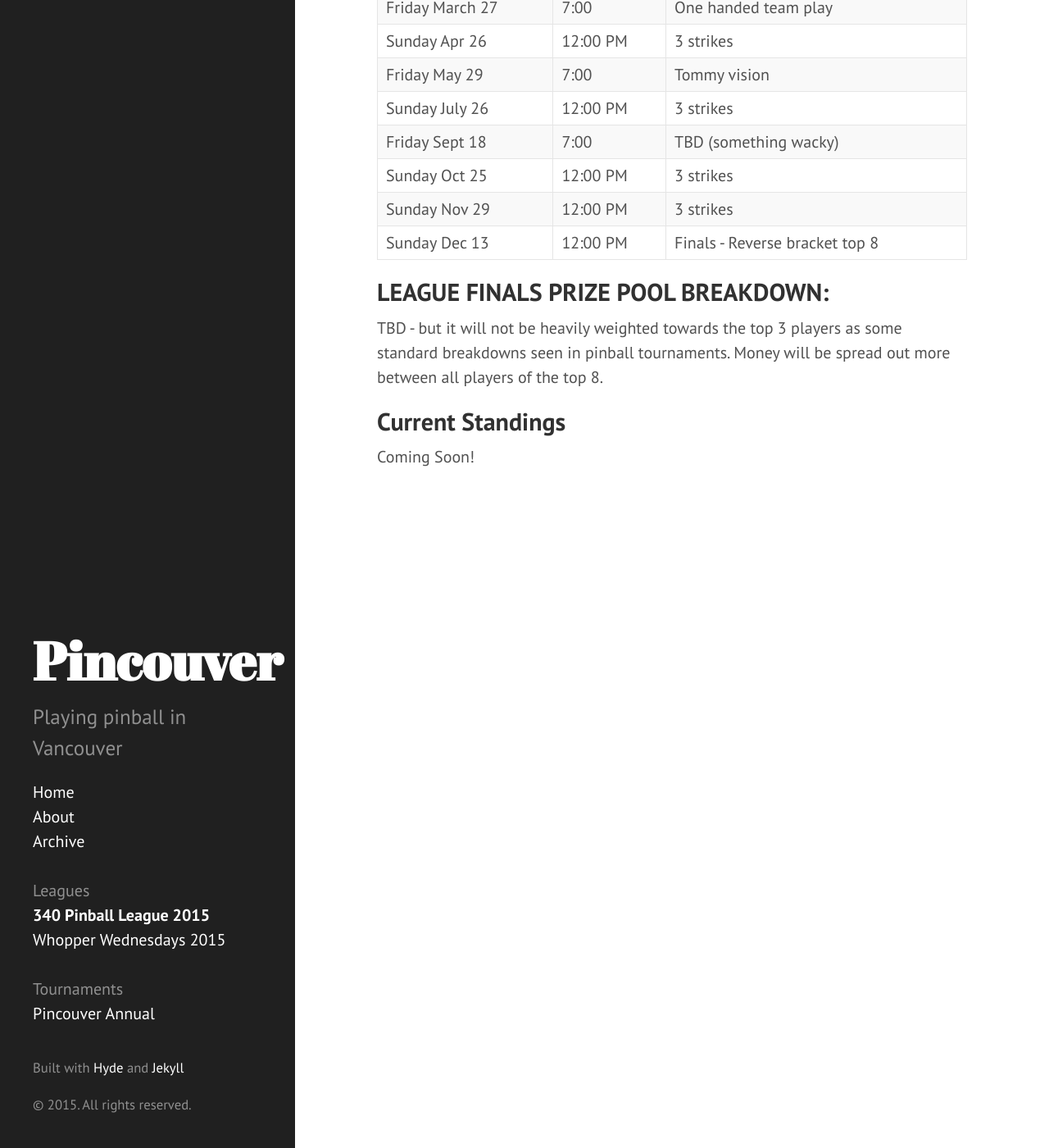
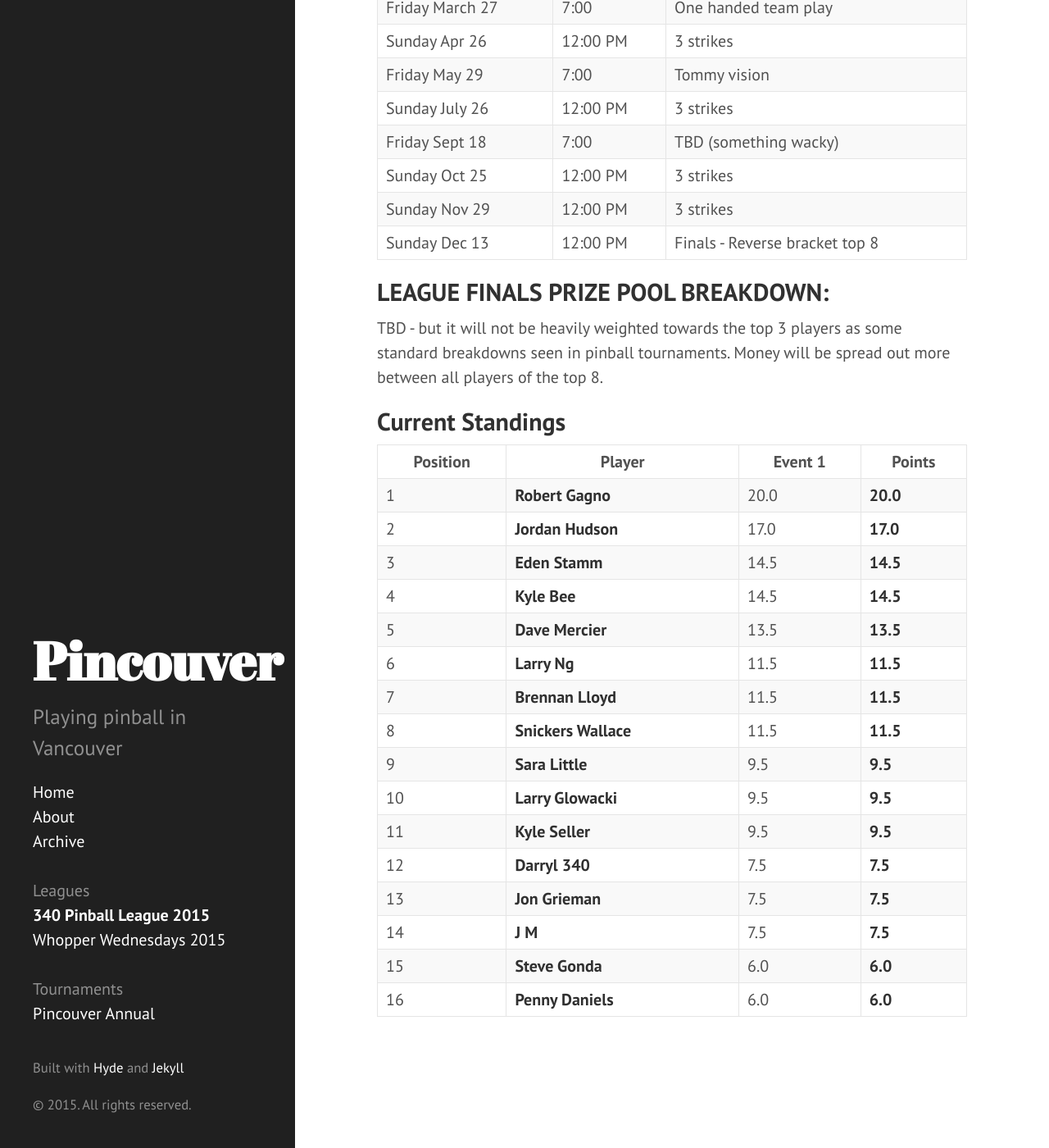
Before and after one commit to lytfyre/VancouverPinball, a Jekyll site: the page built from leagues/340_pinball.md, in a window 1280 px wide and 1400 px high, scrolled down 890 px. Shown: the whole window at 82% size. Built offline with Jekyll 4.4.1, drawn with Linux system fonts in a browser that asks for light colours.

Commit message:
add 340 results for 1st event

```diff
--- a/leagues/340_pinball.md
+++ b/leagues/340_pinball.md
@@ -44,4 +44,21 @@ TBD - but it will not be heavily weighted towards the top 3 players as some stan
 
 ## Current Standings
 
-Coming Soon!
+| Position | Player | Event 1 | Points
+| ------- | ------- | ------- | -------
+|1|**Robert Gagno**|20.0|**20.0**|
+|2|**Jordan Hudson**|17.0|**17.0**|
+|3|**Eden Stamm**|14.5|**14.5**|
+|4|**Kyle Bee**|14.5|**14.5**|
+|5|**Dave Mercier**|13.5|**13.5**|
+|6|**Larry Ng**|11.5|**11.5**|
+|7|**Brennan Lloyd**|11.5|**11.5**|
+|8|**Snickers Wallace**|11.5|**11.5**|
+|9|**Sara Little**|9.5|**9.5**|
+|10|**Larry Glowacki**|9.5|**9.5**|
+|11|**Kyle Seller**|9.5|**9.5**|
+|12|**Darryl 340**|7.5|**7.5**|
+|13|**Jon Grieman**|7.5|**7.5**|
+|14|**J M**|7.5|**7.5**|
+|15|**Steve Gonda**|6.0|**6.0**|
+|16|**Penny Daniels**|6.0|**6.0**|
```
